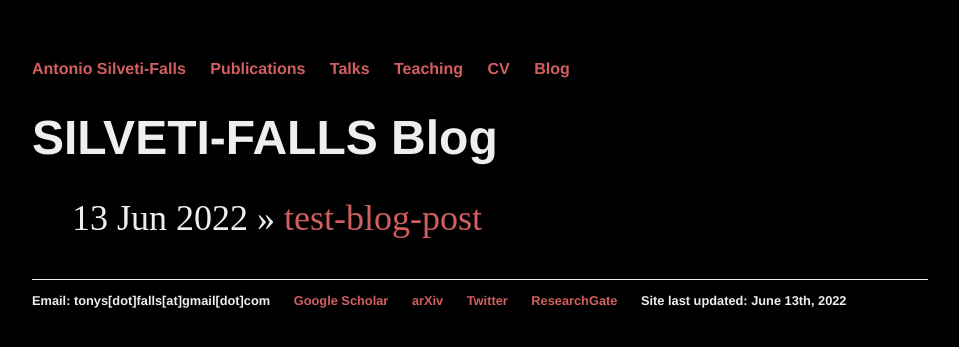
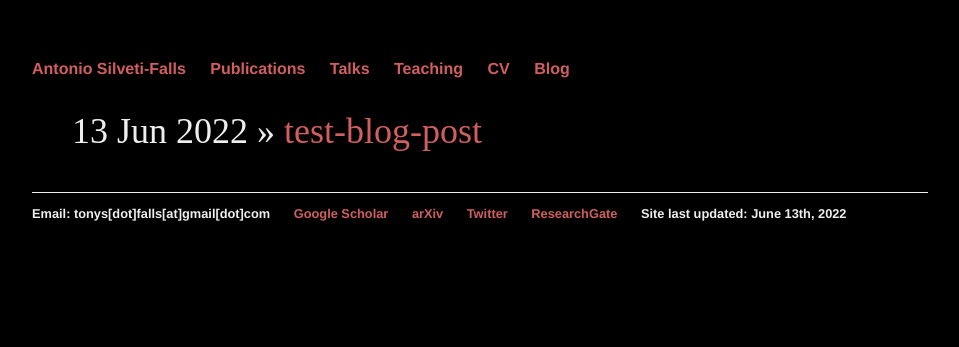
Before and after one commit to tonysf/tonysf.github.io, a Jekyll site: the page built from blog.html, in a window 1280 px wide. Shown: the top 347 px of the page, without its empty margins (160-1119 px from the left). Built offline with Jekyll 4.4.1, drawn with Linux system fonts in a browser that asks for light colours.

Commit message:
Update blog.html

```diff
--- a/blog.html
+++ b/blog.html
@@ -2,7 +2,7 @@
 layout: default
 title: SILVETI-FALLS Blog
 ---
-	<h1>{{ page.title }}</h1>
+	<h1>{{ Blog }}</h1>
 	<ul class="posts">
 
 	  {% for post in site.posts %}
```
